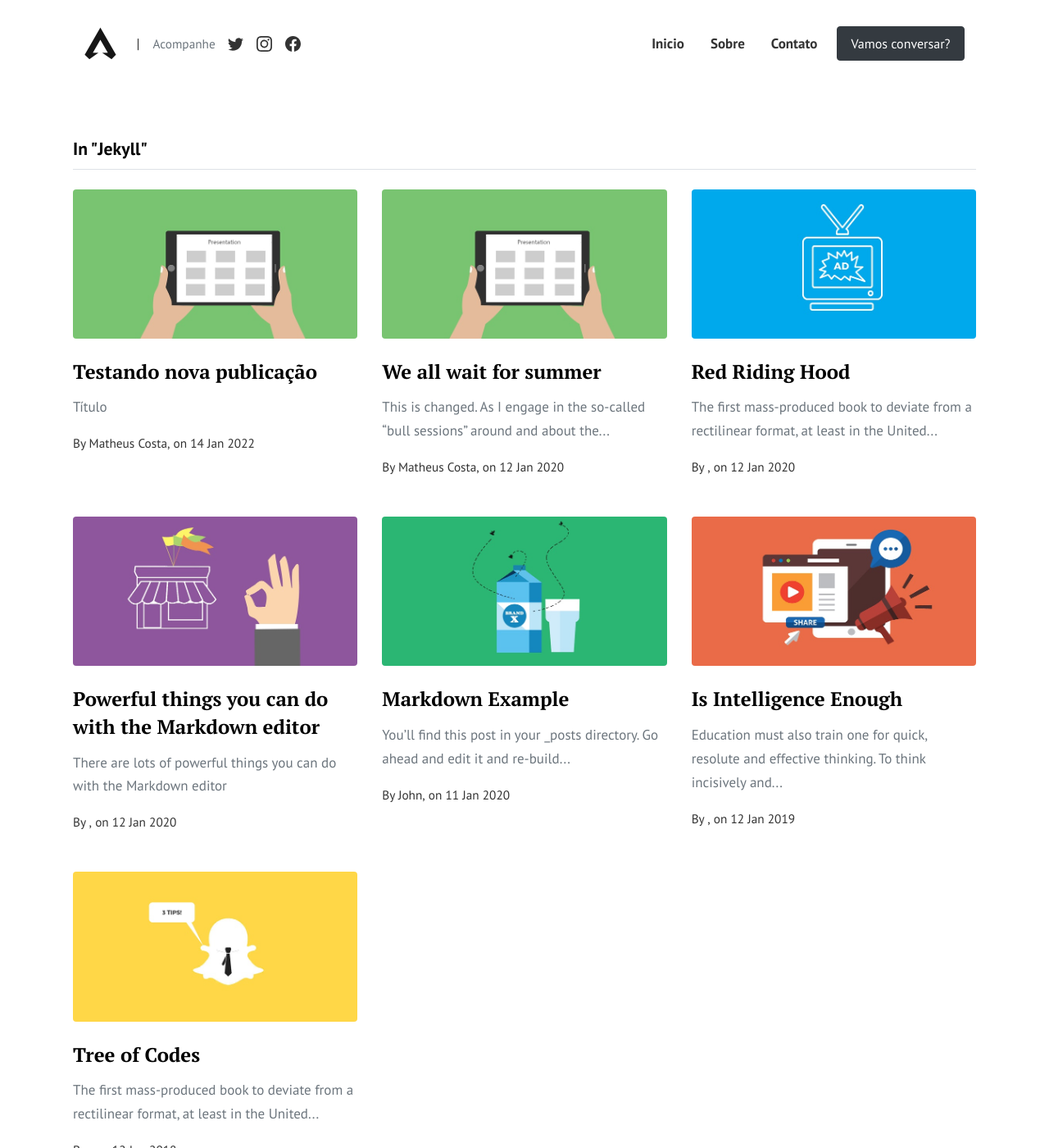
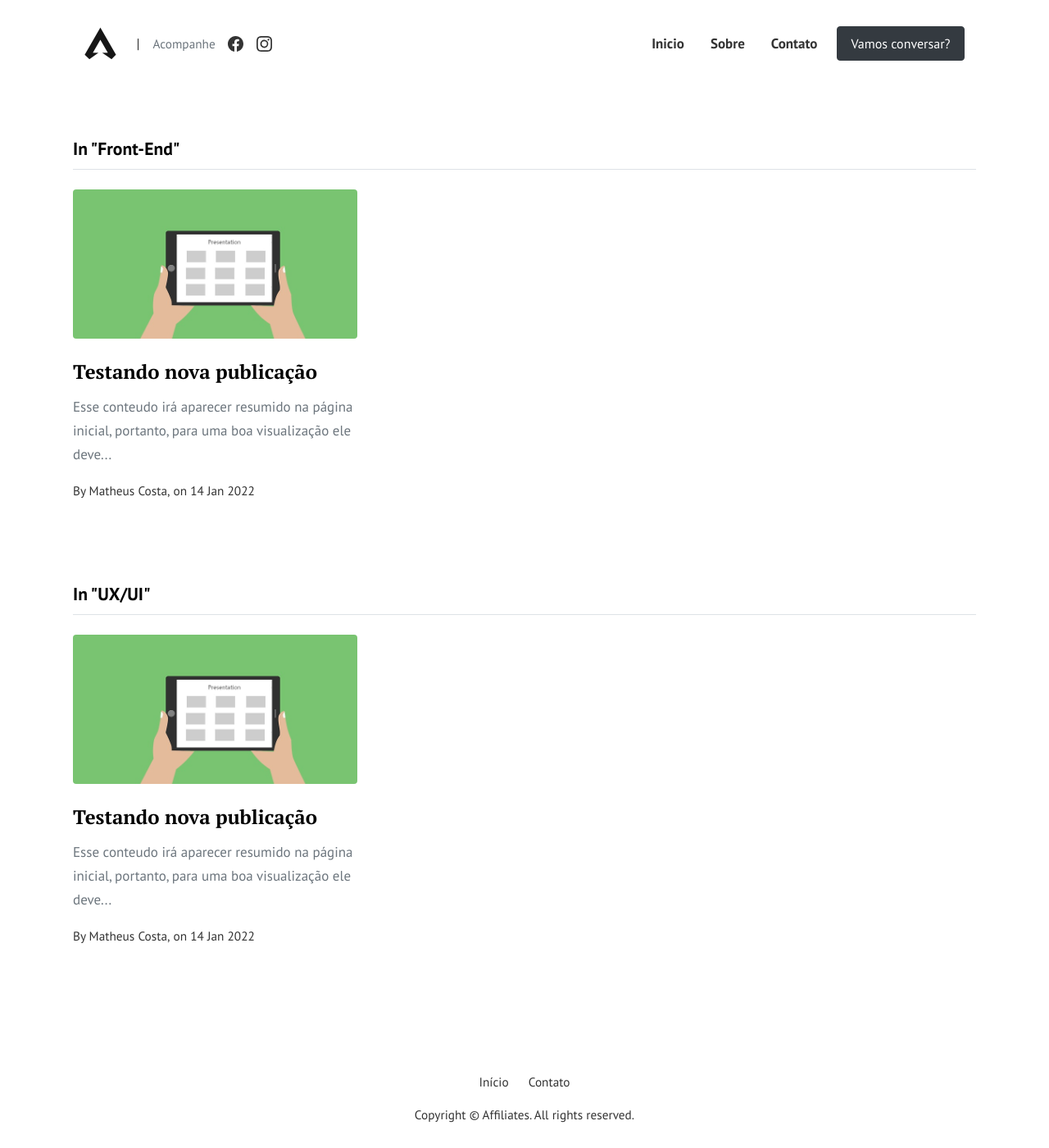
Before and after one commit to matheuscostadesign/blog, a Jekyll site: the page built from pages/categories.html, in a window 1280 px wide and 1400 px high. Shown: the whole window at 82% size. Built offline with Jekyll 4.4.1, drawn with Linux system fonts in a browser that asks for light colours; some of the changed text lies outside the part shown.

Commit message:
Ajuste posts

````diff
--- a/_config.yml
+++ b/_config.yml
@@ -46,7 +46,7 @@ authors:
 social:
   instagram: https://www.instagram.com/bootstrapstarter/
   facebook: https://www.facebook.com/bootstrapstartercom-346329609045284
-  twitter: https://twitter.com/bstartercom
+  # twitter: https://twitter.com/bstartercom
 
 # Plugins
 plugins:
--- a/_layouts/default.html
+++ b/_layouts/default.html
@@ -52,15 +52,25 @@
 
           <span class="ml-3 text-muted small">Acompanhe</span>
 
-          <a class="d-inline-block social-icon" target="_blank" href="{{site.social.twitter}}">
+          <!-- <a class="d-inline-block social-icon" target="_blank" href="{{site.social.twitter}}">
             <svg xmlns="http://www.w3.org/2000/svg" width="19" height="19" fill="currentColor" class="bi bi-twitter"
               viewBox="0 0 16 16">
               <path
                 d="M5.026 15c6.038 0 9.341-5.003 9.341-9.334 0-.14 0-.282-.006-.422A6.685 6.685 0 0 0 16 3.542a6.658 6.658 0 0 1-1.889.518 3.301 3.301 0 0 0 1.447-1.817 6.533 6.533 0 0 1-2.087.793A3.286 3.286 0 0 0 7.875 6.03a9.325 9.325 0 0 1-6.767-3.429 3.289 3.289 0 0 0 1.018 4.382A3.323 3.323 0 0 1 .64 6.575v.045a3.288 3.288 0 0 0 2.632 3.218 3.203 3.203 0 0 1-.865.115 3.23 3.23 0 0 1-.614-.057 3.283 3.283 0 0 0 3.067 2.277A6.588 6.588 0 0 1 .78 13.58a6.32 6.32 0 0 1-.78-.045A9.344 9.344 0 0 0 5.026 15z" />
             </svg>
+          </a> -->
+
+          <a class="d-inline-block social-icon" target="_blank" href="{{site.social.facebook}}"
+            rel="noopener noreferrer">
+            <svg xmlns="http://www.w3.org/2000/svg" width="19" height="19" fill="currentColor" class="bi bi-facebook"
+              viewBox="0 0 16 16">
+              <path
+                d="M16 8.049c0-4.446-3.582-8.05-8-8.05C3.58 0-.002 3.603-.002 8.05c0 4.017 2.926 7.347 6.75 7.951v-5.625h-2.03V8.05H6.75V6.275c0-2.017 1.195-3.131 3.022-3.131.876 0 1.791.157 1.791.157v1.98h-1.009c-.993 0-1.303.621-1.303 1.258v1.51h2.218l-.354 2.326H9.25V16c3.824-.604 6.75-3.934 6.75-7.951z" />
+            </svg>
           </a>
 
-          <a class="d-inline-block social-icon" target="_blank" href="{{site.social.instagram}}">
+          <a class="d-inline-block social-icon" target="_blank" href="{{site.social.instagram}}"
+            rel="noopener noreferrer">
             <svg xmlns="http://www.w3.org/2000/svg" width="19" height="19" fill="currentColor" class="bi bi-instagram"
               viewBox="0 0 16 16">
               <path
@@ -68,13 +78,7 @@
             </svg>
           </a>
 
-          <a class="d-inline-block social-icon" target="_blank" href="{{site.social.facebook}}">
-            <svg xmlns="http://www.w3.org/2000/svg" width="19" height="19" fill="currentColor" class="bi bi-facebook"
-              viewBox="0 0 16 16">
-              <path
-                d="M16 8.049c0-4.446-3.582-8.05-8-8.05C3.58 0-.002 3.603-.002 8.05c0 4.017 2.926 7.347 6.75 7.951v-5.625h-2.03V8.05H6.75V6.275c0-2.017 1.195-3.131 3.022-3.131.876 0 1.791.157 1.791.157v1.98h-1.009c-.993 0-1.303.621-1.303 1.258v1.51h2.218l-.354 2.326H9.25V16c3.824-.604 6.75-3.934 6.75-7.951z" />
-            </svg>
-          </a>
+
 
         </div>
 
--- a/_posts/2018-01-12-tree-of-codes.md
+++ /dev/null
@@ -1,17 +0,0 @@
----
-layout: post
-title:  "Tree of Codes"
-author: sal
-categories: [ Jekyll, tutorial ]
-image: assets/images/2.jpg
----
-The first mass-produced book to deviate from a rectilinear format, at least in the United States, is thought to be this 1863 edition of Red Riding Hood, cut into the shape of the protagonist herself with the troublesome wolf curled at her feet. Produced by the Boston-based publisher Louis Prang, this is the first in their “Doll Series”, a set of five “die-cut” books, known also as shape books — the other titles being Robinson Crusoe, Goody Two-Shoes (also written by Red Riding Hood author Lydia Very), Cinderella, and King Winter.
-
-As for this particular rendition of Charles Perrault’s classic tale, the text and design is by Lydia Very (1823-1901), sister of Transcendentalist poet Jones Very. The gruesome ending of the original — which sees Little Red Riding Hood being gobbled up as well as her grandmother — is avoided here, the gore giving way to the less bloody aims of the morality tale, and the lesson that one should not disobey one’s mother.
-
-> It would seem the claim could also extend to die cut books in general, as we can’t find anything sooner, but do let us know in the comments if you have further light to shed on this! Such books are, of course, still popular in children’s publishing today, though the die cutting is not now limited to mere outlines, as evidenced in a beautiful 2014 version of the same Little Red Riding Hood story.
-
-
-An 1868 Prang catalogue would later claim that such “books in the shape of a regular paper Doll… originated with us”.
-
-The die cut has also been employed in the non-juvenile sphere as well, a recent example being Jonathan Safran Foer’s ambitious Tree of Codes.
--- a/_posts/2019-01-12-is-intelligence-enough.md
+++ /dev/null
@@ -1,18 +0,0 @@
----
-layout: post
-title:  "Is Intelligence Enough"
-author: sal
-categories: [ Jekyll, tutorial ]
-image: assets/images/5.jpg
----
-Education must also train one for quick, resolute and effective thinking. To think incisively and to think for one's self is very difficult.
-
-> We are prone to let our mental life become invaded by legions of half truths, prejudices, and propaganda. At this point, I often wonder whether or not education is fulfilling its purpose. A great majority of the so-called educated people do not think logically and scientifically.
-
-Even the press, the classroom, the platform, and the pulpit in many instances do not give us objective and unbiased truths. To save man from the morass of propaganda, in my opinion, is one of the chief aims of education. Education must enable one to sift and weigh evidence, to discern the true from the false, the real from the unreal, and the facts from the fiction.
-
-The function of education, therefore, is to teach one to think intensively and to think critically. But education which stops with efficiency may prove the greatest menace to society. The most dangerous criminal may be the man gifted with reason, but with no morals.
-
-The late Eugene Talmadge, in my opinion, possessed one of the better minds of Georgia, or even America. Moreover, he wore the Phi Beta Kappa key. By all measuring rods, Mr. Talmadge could think critically and intensively; yet he contends that I am an inferior being. Are those the types of men we call educated?
-
-We must remember that intelligence is not enough. Intelligence plus character--that is the goal of true education. The complete education gives one not only power of concentration, but worthy objectives upon which to concentrate. The broad education will, therefore, transmit to one not only the accumulated knowledge of the race but also the accumulated experience of social living.
--- a/_posts/2020-01-11-markup-example.md
+++ /dev/null
@@ -1,26 +0,0 @@
----
-layout: post
-title:  "Markdown Example"
-author: john
-categories: [ Jekyll, tutorial ]
-image: assets/images/6.jpg
----
-You’ll find this post in your `_posts` directory. Go ahead and edit it and re-build the site to see your changes. You can rebuild the site in many different ways, but the most common way is to run `jekyll serve`, which launches a web server and auto-regenerates your site when a file is updated. Something.
-
-To add new posts, simply add a file in the `_posts` directory that follows the convention `YYYY-MM-DD-name-of-post.ext` and includes the necessary front matter. Take a look at the source for this post to get an idea about how it works.
-
-Jekyll also offers powerful support for code snippets:
-
-{% highlight ruby %}
-def print_hi(name)
-  puts "Hi, #{name}"
-end
-print_hi('Tom')
-#=> prints 'Hi, Tom' to STDOUT.
-{% endhighlight %}
-
-Check out the [Jekyll docs][jekyll-docs] for more info on how to get the most out of Jekyll. File all bugs/feature requests at [Jekyll’s GitHub repo][jekyll-gh]. If you have questions, you can ask them on [Jekyll Talk][jekyll-talk].
-
-[jekyll-docs]: http://jekyllrb.com/docs/home
-[jekyll-gh]:   https://github.com/jekyll/jekyll
-[jekyll-talk]: https://talk.jekyllrb.com/
--- a/_posts/2020-01-12-powerful-things-markdown-editor.md
+++ /dev/null
@@ -1,49 +0,0 @@
----
-layout: post
-title:  "Powerful things you can do with the Markdown editor"
-author: sal
-categories: [ Jekyll, tutorial ]
-image: assets/images/4.jpg
----
-There are lots of powerful things you can do with the Markdown editor
-
-If you've gotten pretty comfortable with writing in Markdown, then you may enjoy some more advanced tips about the types of things you can do with Markdown!
-
-As with the last post about the editor, you'll want to be actually editing this post as you read it so that you can see all the Markdown code we're using.
-
-
-## Special formatting
-
-As well as bold and italics, you can also use some other special formatting in Markdown when the need arises, for example:
-
-+ ~~strike through~~
-+ ==highlight==
-+ \*escaped characters\*
-
-
-## Writing code blocks
-
-There are two types of code elements which can be inserted in Markdown, the first is inline, and the other is block. Inline code is formatted by wrapping any word or words in back-ticks, `like this`. Larger snippets of code can be displayed across multiple lines using triple back ticks:
-
-```
-.my-link {
-    text-decoration: underline;
-}
-```
-
-If you want to get really fancy, you can even add syntax highlighting using Rouge.
-
-
-![walking]({{ site.baseurl }}/assets/images/3.jpg)
-
-## Reference lists
-
-The quick brown jumped over the lazy.
-
-Another way to insert links in markdown is using reference lists. You might want to use this style of linking to cite reference material in a Wikipedia-style. All of the links are listed at the end of the document, so you can maintain full separation between content and its source or reference.
-
-## Full HTML
-
-Perhaps the best part of Markdown is that you're never limited to just Markdown. You can write HTML directly in the Markdown editor and it will just work as HTML usually does. No limits! Here's a standard YouTube embed code as an example:
-
-<p><iframe style="width:100%;" height="315" src="https://www.youtube.com/embed/Cniqsc9QfDo?rel=0&amp;showinfo=0" frameborder="0" allowfullscreen></iframe></p>
--- a/_posts/2020-01-12-red-riding.md
+++ /dev/null
@@ -1,16 +0,0 @@
----
-layout: post
-title:  "Red Riding Hood"
-author: sal
-categories: [ Jekyll, tutorial ]
-image: assets/images/3.jpg
----
-The first mass-produced book to deviate from a rectilinear format, at least in the United States, is thought to be this 1863 edition of Red Riding Hood, cut into the shape of the protagonist herself with the troublesome wolf curled at her feet. Produced by the Boston-based publisher Louis Prang, this is the first in their “Doll Series”, a set of five “die-cut” books, known also as shape books — the other titles being Robinson Crusoe, Goody Two-Shoes (also written by Red Riding Hood author Lydia Very), Cinderella, and King Winter.
-
-An 1868 Prang catalogue would later claim that such “books in the shape of a regular paper Doll… originated with us”.
-
-> It would seem the claim could also extend to die cut books in general, as we can’t find anything sooner, but do let us know in the comments if you have further light to shed on this! Such books are, of course, still popular in children’s publishing today, though the die cutting is not now limited to mere outlines, as evidenced in a beautiful 2014 version of the same Little Red Riding Hood story.
-
-The die cut has also been employed in the non-juvenile sphere as well, a recent example being Jonathan Safran Foer’s ambitious Tree of Codes.
-
-As for this particular rendition of Charles Perrault’s classic tale, the text and design is by Lydia Very (1823-1901), sister of Transcendentalist poet Jones Very. The gruesome ending of the original — which sees Little Red Riding Hood being gobbled up as well as her grandmother — is avoided here, the gore giving way to the less bloody aims of the morality tale, and the lesson that one should not disobey one’s mother.
--- a/_posts/2020-01-12-we-all-wait-for-summer.md
+++ /dev/null
@@ -1,9 +0,0 @@
----
-layout: post
-title:  "We all wait for summer"
-categories: [ Jekyll, tutorial ]
-image: assets/images/1.jpg
----
-This is changed. As I engage in the so-called "bull sessions" around and about the school, I too often find that most college men have a misconception of the purpose of education. Most of the "brethren" think that <a href="#">education should equip</a> them with the proper instruments of exploitation so that they can forever trample over the masses. Still others think that education should furnish them with noble ends rather than means to an end.
-
-It seems to me that education has a two-fold function to perform in the life of man and in society: the one is utility and the other is culture. Education must enable a man to become more efficient, to achieve with increasing facility the ligitimate goals of his life.
--- a/_posts/2022-01-14-teste.md
+++ b/_posts/2022-01-14-teste.md
@@ -1,11 +1,67 @@
 ---
 layout: post
 title: "Testando nova publicação"
-categories: [Jekyll]
+author: matheus
+categories: [Front-end, UX/UI]
 image: assets/images/1.jpg
-comments: false
+# comments: false
 ---
 
-# Título
+Esse conteudo irá aparecer resumido na página inicial, portanto,
+para uma boa visualização ele deve ter no mínimo duas linhas.
 
-- Parágrafo
+## H2 - Subtitulo
+
+Parágrafo com Lorem ipsum, dolor sit amet consectetur adipisicing elit. Assumenda blanditiis modi suscipit, mollitia id culpa harum officiis nostrum, aspernatur hic impedit, sunt ut ducimus. Rerum fugiat molestiae delectus optio et?
+
+##
+
+- Item da lista
+
+## Links como marca-texto
+
+É só escrever [Título do link][link-variavel] que ele irá aparecer dessa forma.
+
+[link-variavel]: https://matheuscostadesign.github.io/
+
+## Citação
+
+> Lorem ipsum, dolor sit amet consectetur adipisicing elit. Assumenda blanditiis modi suscipit, mollitia id culpa harum officiis nostrum, aspernatur hic impedit, sunt ut ducimus. Rerum fugiat molestiae delectus optio et?
+
+## Formatações especiais
+
+- ~~strike through~~
+- ==highlight==
+- \*escaped characters\*
+
+## Blocos de código
+
+Chamado código inline `<a href="#meu-link">Link</a>`.
+
+Ou um bloco de código:
+
+```css
+.my-link {
+  text-decoration: underline;
+}
+```
+
+```js
+const ano = document.getElementById("ano");
+const anoAtual = new Date();
+ano.innerHTML = anoAtual.getFullYear();
+```
+
+## Emojis
+
+👌🙆‍♀️#️⃣
+
+## Mostrando imagem
+
+![walking]({{ site.baseurl }}/assets/images/3.jpg)
+
+## Intercalando Markdown com HTML
+
+Chamando um iframe
+
+<p><iframe style="width:100%;" height="315" src="https://www.youtube.com/embed/Cniqsc9QfDo?rel=0&amp;showinfo=0" frameborder="0" allowfullscreen></iframe></p>
````
